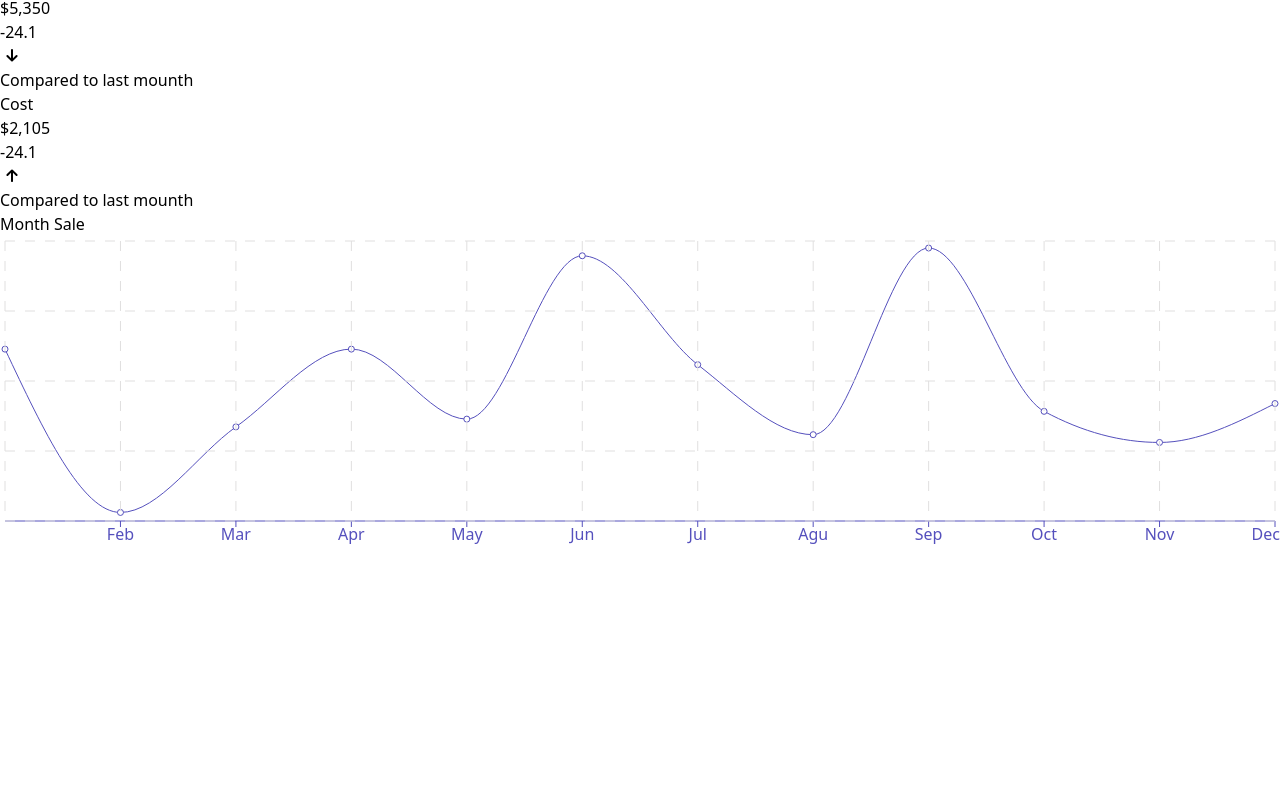
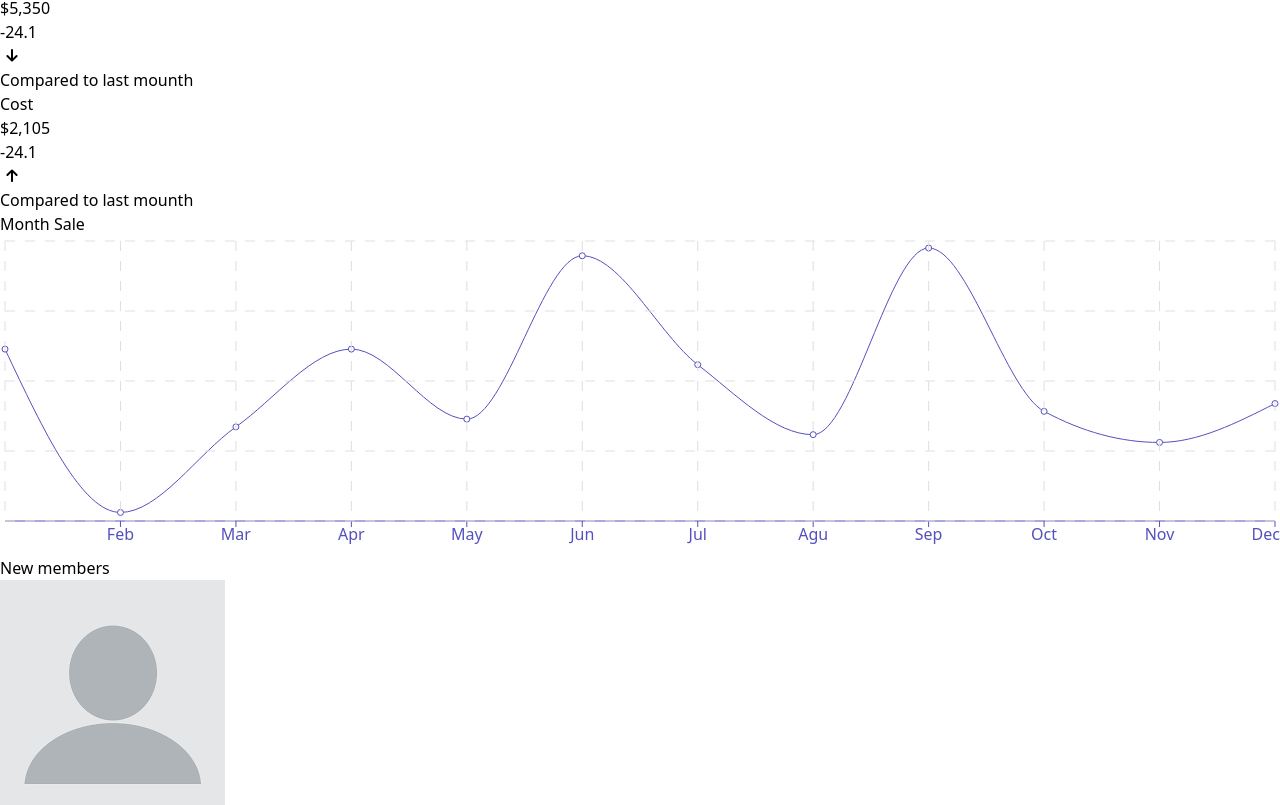
Before and after one commit to sahand-mahdilu/CMS-React, a React (Vite) app: page / in a window 1280 px wide. Shown: the part 2556-3361 px from the top of the page. Before the commit the page ends 3112 px from the top, so only its background shows below. Built offline with nearby package versions, Linux system fonts and the light colour scheme.

Commit message:
feat : profile pic added

```diff
--- a/src/Components/LeftWidget.jsx
+++ b/src/Components/LeftWidget.jsx
@@ -2,6 +2,18 @@ import React from 'react'
 
 export default function LeftWidget() {
   return (
-    <div>LeftWidget</div>
+    <div>
+        <div>
+            <h2 className='font-bold'>New members</h2>
+            <div>
+                <div className='img-contaner size-12 rounded-full overflow-hidden'>
+                    <img className='w-full h-full' src="./images/profile.png" alt="" />
+                </div>
+                <div></div>
+                <div></div>
+            </div>
+        </div>
+
+    </div>
   )
 }
--- a/src/Pages/Home/Home.jsx
+++ b/src/Pages/Home/Home.jsx
@@ -1,6 +1,8 @@
 import React from 'react'
 import Feature from '../../Components/Feature'
 import Chart from '../../Components/Chart'
+import LeftWidget from '../../Components/LeftWidget'
+import RightWidget from '../../Components/RightWidget'
 import { xAxisData } from '../../Datas/Datas'
 
 export default function Home() {
@@ -10,6 +12,8 @@ export default function Home() {
     <Feature/>
     <Chart grid title="Month Sale" data={xAxisData} dataKey="sale"/>
     <div className='flex'>
+      <LeftWidget/>
+      {/* <RightWidget/> */}
 
     </div>
 
```
